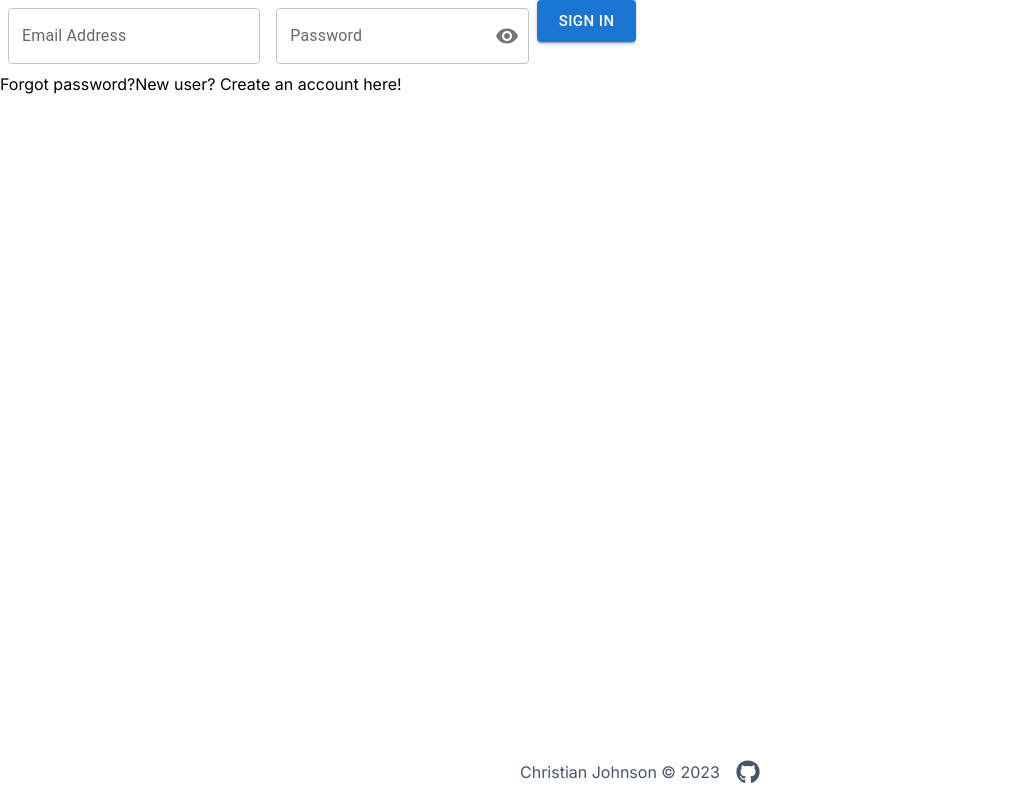
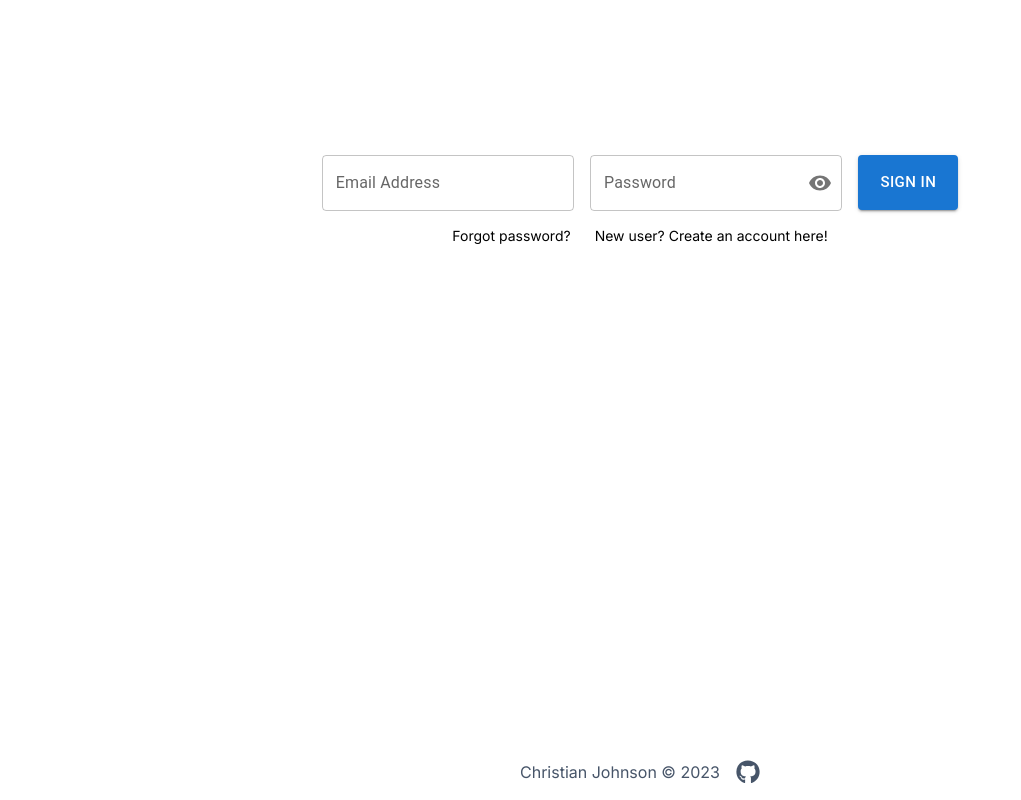
Before and after one commit to christianjcodes/bug-tracker-frontend, a Next.js app: page / in a window 1280 px wide. Shown: the whole page, without its empty margins (0-1021 px from the left). Built offline with nearby package versions, Linux system fonts and the light colour scheme.

Commit message:
Add styling to sign-in page, change from box to grid

```diff
--- a/src/app/page.tsx
+++ b/src/app/page.tsx
@@ -2,7 +2,7 @@
 import styles from './page.module.css';
 import Link from 'next/link';
 import * as React from "react";
-import Box from '@mui/material/Box';
+import Grid from '@mui/material/Grid';
 import IconButton from '@mui/material/IconButton';
 import OutlinedInput from '@mui/material/OutlinedInput';
 import InputLabel from '@mui/material/InputLabel';
@@ -25,15 +25,21 @@ export default function Home() {
     };
 
   return (
-    <div className='login'>
-      <Box sx={{ display: 'flex', flexWrap: 'wrap' }}>
-        <div>
+    <div className='h-[50vh] flex flex-col items-center justify-center'>
+      <Grid
+        container
+        spacing={2}
+        justifyContent="center"
+        alignItems="center">
+        <Grid item>
           <TextField
               label="Email Address"
               id="email-entry"
-              sx={{ m: 1, width: '25ch' }}
+              sx={{ m: 0, width: '25ch', height: '55px' }}
           />
-          <FormControl sx={{ m: 1, width: '25ch' }} variant="outlined">
+        </Grid>
+        <Grid item>
+          <FormControl sx={{ m: 0, width: '25ch', height: '55px' }} variant="outlined">
               <InputLabel htmlFor="password-entry">Password</InputLabel>
               <OutlinedInput
               id="password-entry"
@@ -53,15 +59,22 @@ export default function Home() {
               label="Password"
               />
           </FormControl>
+        </Grid>
+
+        <Grid item alignItems="center" style={{ display: "flex"}}>
           <Link href="/dashboard">
-            <Button variant='contained' size='large'>Sign In</Button>
+            <Button
+              variant='contained'
+              size='large'
+              style={{ minHeight: '55px' }}
+              >Sign In</Button>
           </Link>
-        </div>
-      </Box>
+        </Grid>
+      </Grid>
 
-      <div className='links'>
-        <Link href="/forgot-password">Forgot password?</Link>
-        <Link href="/new-user">New user? Create an account here!</Link>
+      <div className='flex flex-row space-x-6 text-sm mt-4'>
+        <h3 className='hover:text-cyan-500'><Link href="/forgot-password">Forgot password?</Link></h3>
+        <h3 className='hover:text-cyan-500'><Link href="/new-user">New user? Create an account here!</Link></h3>
       </div>
     </div>
   );
```
